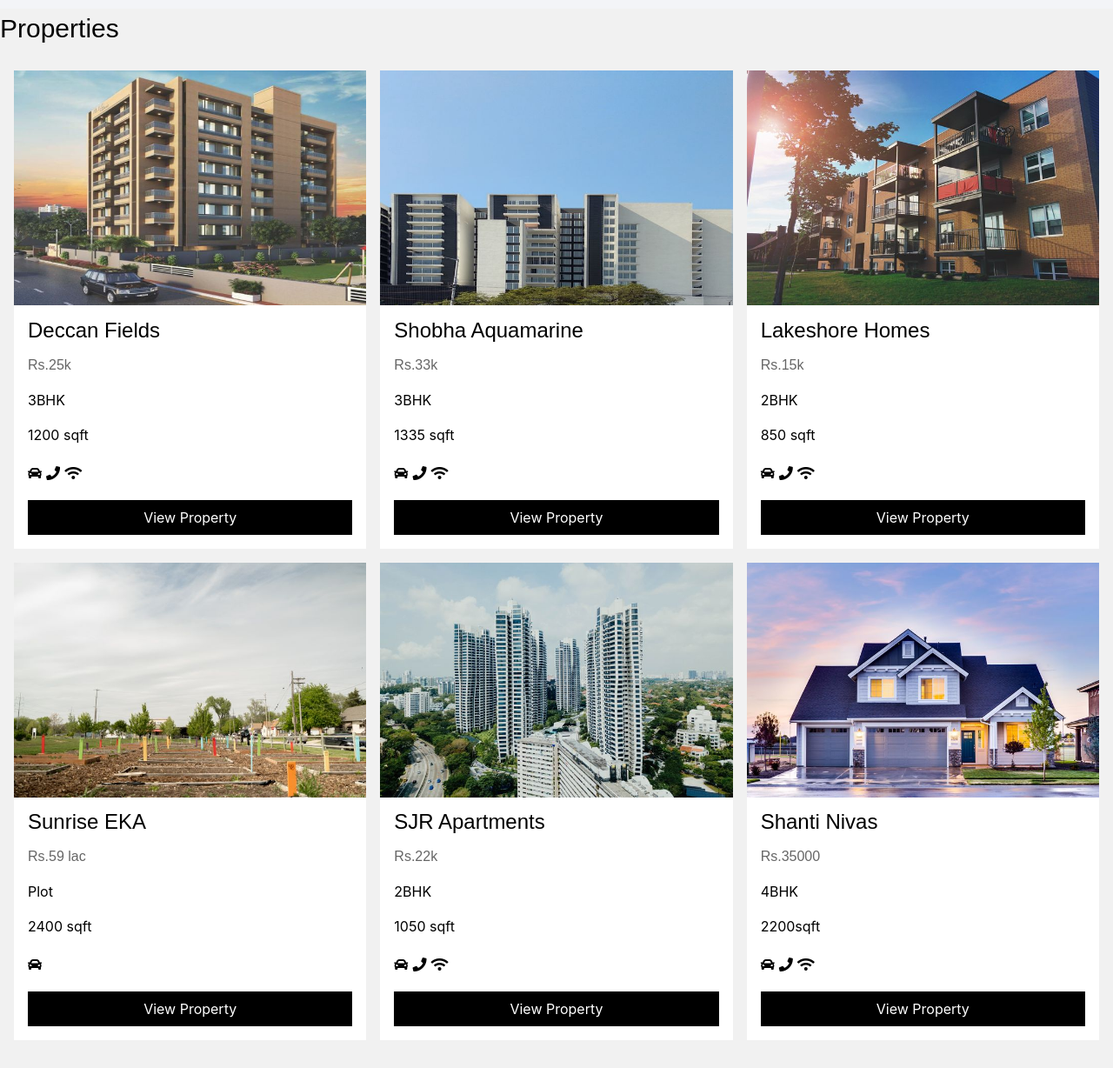
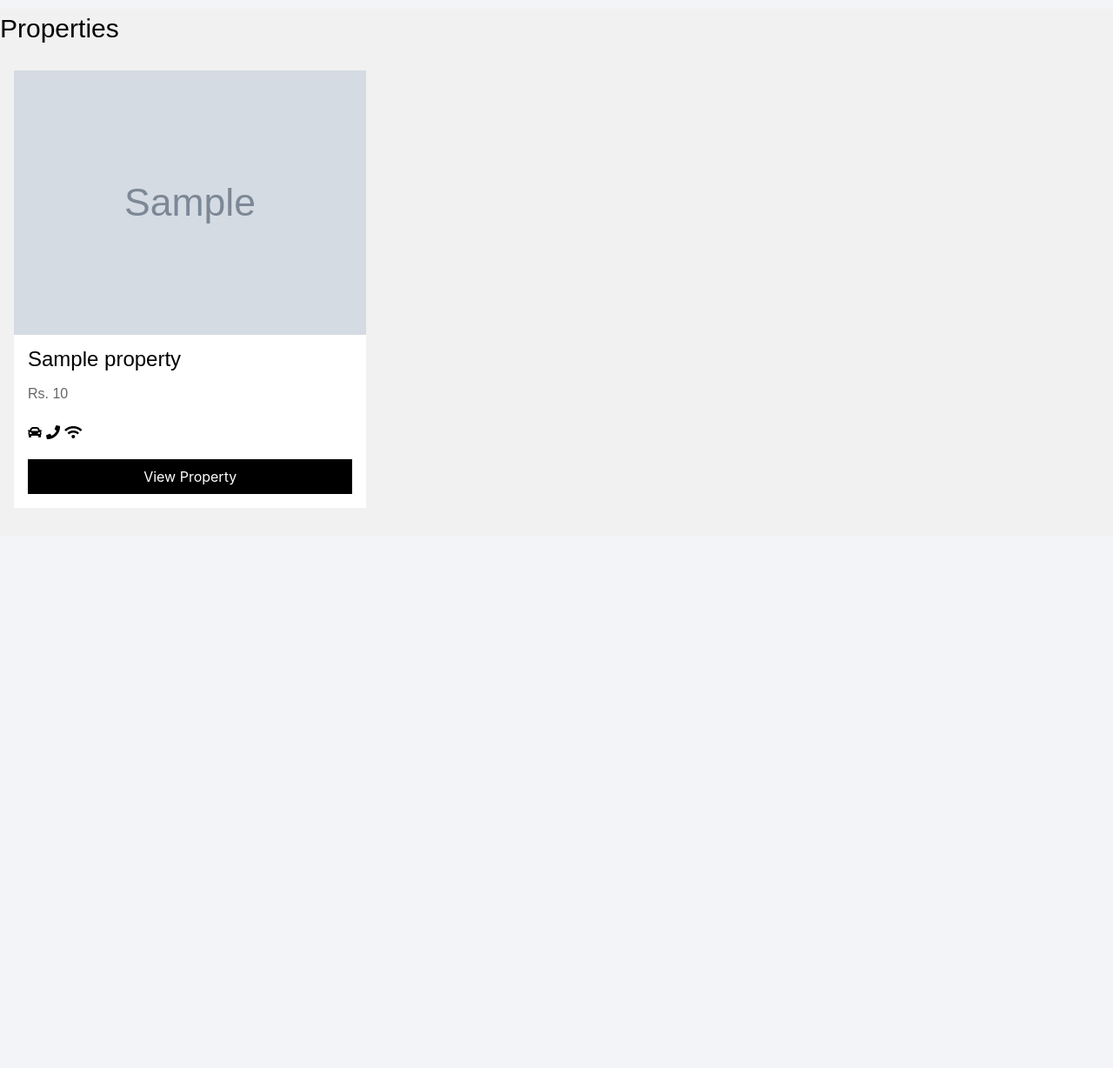
Before and after one commit to saswat555/property_management, a Flask app: page /home in a window 1280 px wide. Shown: the part 60-1288 px from the top of the page at 87% size. After the commit the page ends 628 px from the top, so only its background shows below. Run offline with Flask 2, Linux system fonts and the light colour scheme; the visitor is signed in with stand-in values (Sample User, id 1); tables that the repository leaves empty or names only in its code hold one stand-in row (values such as "Sample post"); grey boxes marked "Sample" are stand-in pictures; some libraries are stand-ins or nearby versions.

Commit message:
updated version

```diff
--- a/app.py
+++ b/app.py
@@ -86,19 +86,23 @@ def home():
 @app.route('/view', methods=['GET', 'POST'])
 def view():
     property_id=request.form['id']
+    session['property_id']= property_id
     cursor = mysql.connection.cursor(MySQLdb.cursors.DictCursor)
     cursor.execute('SELECT * FROM property WHERE id=%s', (property_id))
     data = cursor.fetchone()
-    print(data)
     return render_template('view.html',data=data)
-@app.route('/book')
+@app.route('/book', methods=['GET', 'POST'])
 def book():
-    property_id=request.form['property_id']
+    property_id=request.form['id']
     date=request.form['date']
     client_id=session['id']
+    print(client_id)
+    print(date)
+    print(property_id)
     cursor = mysql.connection.cursor(MySQLdb.cursors.DictCursor)
-    cursor.execute('INSERT INTO appointment VALUES (null,%s,%s,%s)', (property_id,date,client_id)) #(null,%s,%s,%s)(property_id,date,client_id)
-    return redirect( {{ url_for('home')}} )
+    cursor.execute('INSERT INTO appointment VALUES (null,%s,%s,%s)', (property_id,date,client_id))
+    mysql.connection.commit()
+    return redirect( url_for('home'))
 
 @app.route('/')
 def first():
@@ -109,9 +113,5 @@ def first():
 
 
 
-
-
-
-
 if __name__ == '__main__':
    app.run()
--- a/templates/home.html
+++ b/templates/home.html
@@ -25,12 +25,10 @@
 			<div class="w3-content" style="max-width:1532px;">
 				<div class="w3-row-padding w3-padding-16">
 				  <div class="w3-third w3-margin-bottom">
-					<img src="/static/deccan_fields.jpg" alt="Deccan Fields" style="width:100%">
+					<img src="/static/{{x['image']}}" alt="Deccan Fields" style="width:100%">
 					<div class="w3-container w3-white">
-					  <h3>Deccan Fields</h3>
-					  <h6 class="w3-opacity">Rs.25k</h6>
-					  <p>3BHK</p>
-					  <p>1200 sqft</p>
+					  <h3>{{x['name']}}</h3>
+					  <h6 class="w3-opacity">Rs. {{x['price']}}</h6>
 					  <p class="w3-large"><i class="fa fa-car"></i> <i class="fa fa-phone"></i> <i class="fa fa-wifi"></i></p>
 					  <form method="post" action="{{ url_for('view') }}">
 						<input type="hidden" name="id" value= "{{ x['id'] }}" >
@@ -38,83 +36,8 @@
 					  </form>
 					</div>
 				  </div>
-				  <div class="w3-third w3-margin-bottom">
-					<img src="/static/shobha_aquamarine.jpeg" alt="Shobha Aquamarine" style="width:100%">
-					<div class="w3-container w3-white">
-					  <h3>Shobha Aquamarine</h3>
-					  <h6 class="w3-opacity">Rs.33k</h6>
-					  <p>3BHK</p>
-					  <p>1335 sqft</p>
-					  <p class="w3-large"><i class="fa fa-car"></i> <i class="fa fa-phone"></i> <i class="fa fa-wifi"></i></i></p>
-					  <form method="post" action="{{ url_for('view') }}">
-						<input type="hidden" name="id" value= "{{ x['id'] }}" >
-						<button class="w3-button w3-block w3-black w3-margin-bottom">View Property</button>
-					  </form>
-					</div>
-				  </div>
-				  <div class="w3-third w3-margin-bottom">
-					<img src="/static/lakeshore_homes.jpeg" alt="Lakeshore Homes" style="width:100%">
-					<div class="w3-container w3-white" id="img1">
-					  <h3>Lakeshore Homes</h3>
-					  <h6 class="w3-opacity">Rs.15k</h6>
-					  <p>2BHK</p>
-					  <p>850 sqft</p>
-					  <p class="w3-large"><i class="fa fa-car"></i> <i class="fa fa-phone"></i> <i class="fa fa-wifi"></i></p>
-					  <button class="w3-button w3-block w3-black w3-margin-bottom">View Property</button>
-					</div>
-				  </div>
-				  <div class="w3-third w3-margin-bottom">
-					<img src="/static/sunrise_eka.jpeg" alt="Norway" style="width:100%">
-					<div class="w3-container w3-white">
-					  <h3>Sunrise EKA</h3>
-					  <h6 class="w3-opacity">Rs.59 lac</h6>
-					  <p>Plot</p>
-					  <p>2400 sqft</sup></p>
-					  <p class="w3-large"><i class="fa fa-car"></i></p>
-					  <form method="post" action="{{ url_for('view') }}">
-						<input type="hidden" name="id" value= "{{ x['id'] }}" >
-						<button class="w3-button w3-block w3-black w3-margin-bottom">View Property</button>
-					  </form>
-					</div>
-				  </div>
-				  <div class="w3-third w3-margin-bottom">
-					<img src="/static/sjr_apartments.jpeg" alt="Norway" style="width:100%">
-					<div class="w3-container w3-white">
-					  <h3>SJR Apartments</h3>
-					  <h6 class="w3-opacity">Rs.22k</h6>
-					  <p>2BHK</p>
-					  <p>1050 sqft</sup></p>
-					  <p class="w3-large"><i class="fa fa-car"></i> <i class="fa fa-phone"></i> <i class="fa fa-wifi"></i></p>
-					  <form method="post" action="{{ url_for('view') }}">
-						<input type="hidden" name="id" value= "{{ x['id'] }}" >
-						<button class="w3-button w3-block w3-black w3-margin-bottom">View Property</button>
-					  </form>
-					</div>
-				  </div>
-				  <div class="w3-third w3-margin-bottom">
-					<img src="/static/shanti_nivas.jpeg" alt="Shanti Nivas" style="width:100%">
-					<div class="w3-container w3-white">
-					  <h3>Shanti Nivas</h3>
-					  <h6 class="w3-opacity">Rs.35000</h6>
-					  <p>4BHK</p>
-					  <p>2200sqft</p>
-					  <p class="w3-large"><i class="fa fa-car"></i> <i class="fa fa-phone"></i> <i class="fa fa-wifi"></i></p>
-					  <form method="post" action="{{ url_for('view') }}">
-						<input type="hidden" name="id" value= "{{ x['id'] }}" >
-						<button class="w3-button w3-block w3-black w3-margin-bottom">View Property</button>
-					  </form>
-					</div>
-				  </div>
-				</div>
 			</div>
 		{% endfor %}
-            <!--{% for x in property %}
-            <p>{{ x['name'] }}</p>
-            <form method="post" action="{{ url_for('view') }}">
-                <input type="hidden" name="id" value= "{{ x['id'] }}" >
-                <button type="submit">View Property</button>
-            </form>
-            {% endfor %}-->
 		</div>
 	</body>
 </html>
```
Also changed, not shown: templates/view.html (+3 -4 lines).
